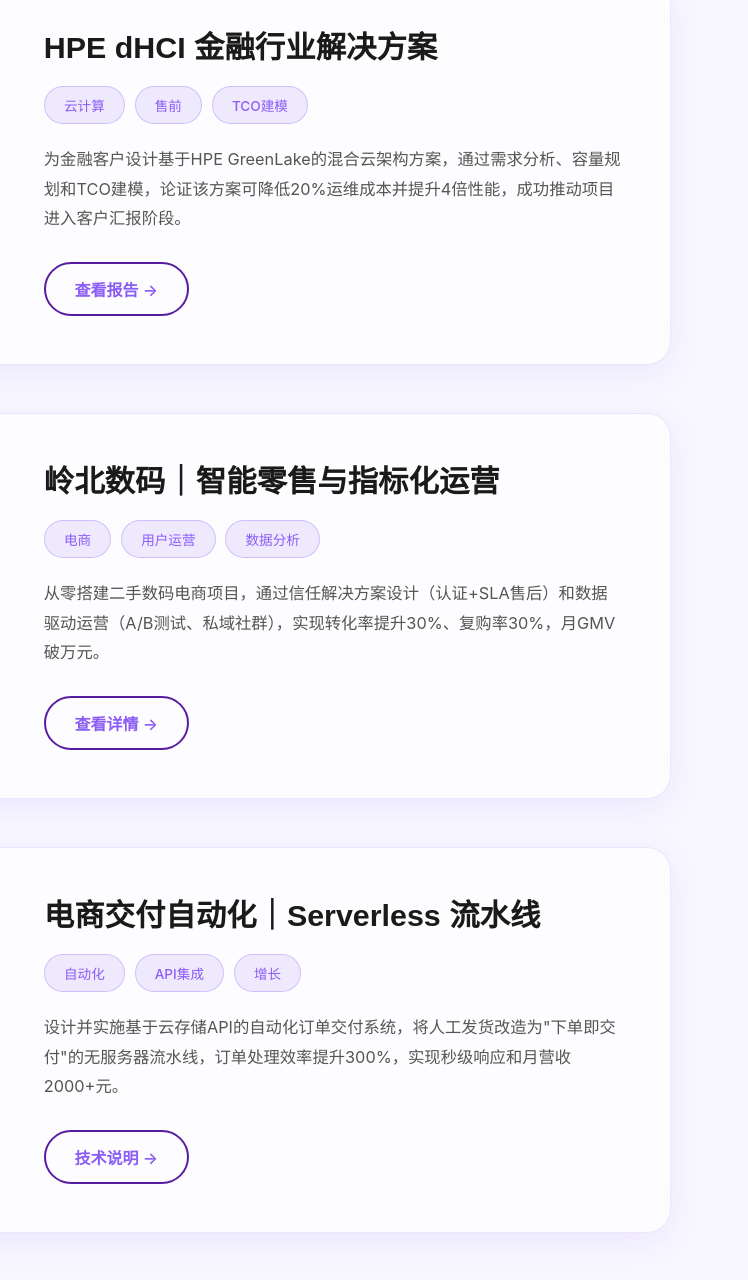
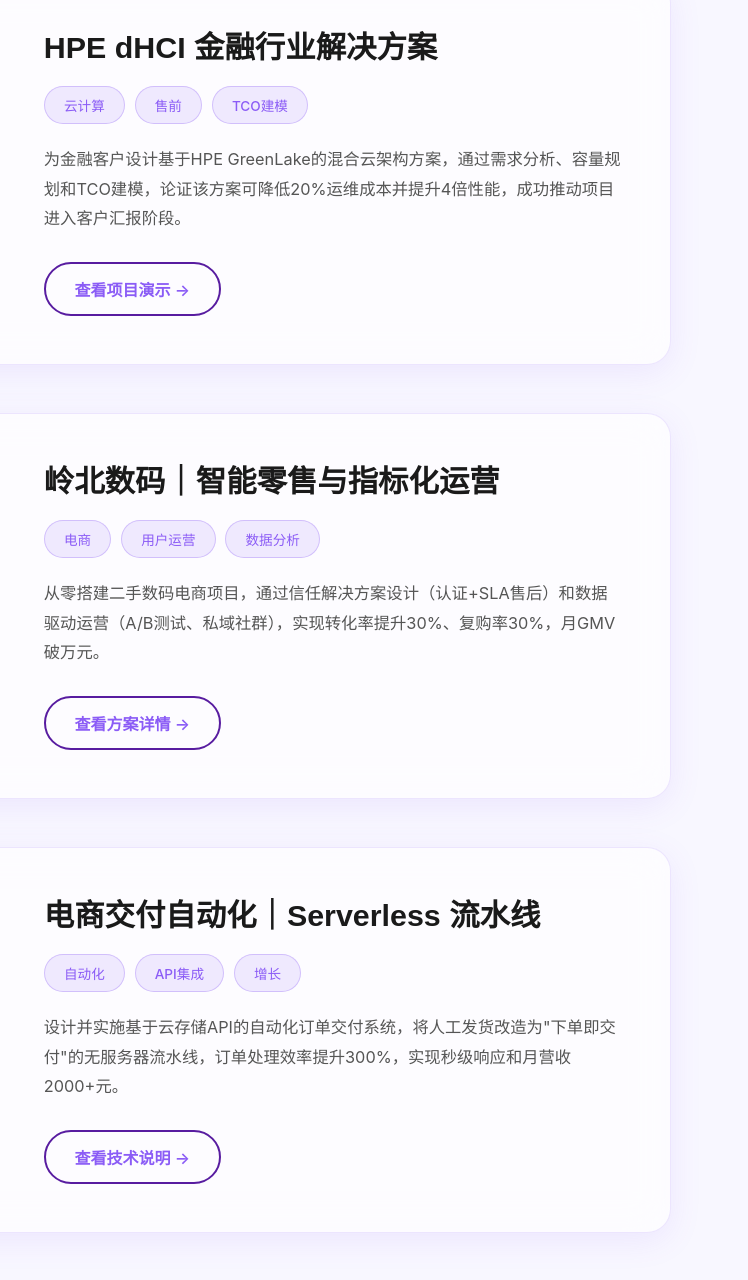
Before and after one commit to CheMiui/portfolio_Michelle, a plain HTML site: page index.html in a window 1280 px wide. Shown: the part 3647-4927 px from the top of the page, 532-1280 px from the left. Drawn offline with Linux system fonts and the light colour scheme.

Commit message:
Update index.html

```diff
--- a/index.html
+++ b/index.html
@@ -596,7 +596,7 @@ footer{ padding:3rem 6%; background:var(--bg-alt); color:var(--text-secondary);
         <h3 class="project-title"><span class="zh">HPE dHCI 金融行业解决方案</span><span class="en" style="display:none;">HPE dHCI Financial Solution</span></h3>
         <div class="project-tags"><span class="tag"><span class="zh">云计算</span><span class="en" style="display:none;">Cloud</span></span><span class="tag"><span class="zh">售前</span><span class="en" style="display:none;">Pre-Sales</span></span><span class="tag"><span class="zh">TCO建模</span><span class="en" style="display:none;">TCO Modeling</span></span></div>
         <p class="project-description"><span class="zh">为金融客户设计基于HPE GreenLake的混合云架构方案，通过需求分析、容量规划和TCO建模，论证该方案可降低20%运维成本并提升4倍性能，成功推动项目进入客户汇报阶段。</span><span class="en" style="display:none;">Designed HPE GreenLake-based hybrid cloud architecture for financial clients through requirement analysis, capacity planning, and TCO modeling. Demonstrated 20% cost reduction and 4x performance improvement, successfully advancing the project to client presentation stage.</span></p>
-        <div class="project-links"><a href="https://chemiui.github.io/dHCI-Financial-Solution-Project/" target="_blank" class="project-link"><span class="zh">查看报告 →</span><span class="en" style="display:none;">View Report →</span></a></div>
+        <div class="project-links"><a href="https://chemiui.github.io/dHCI-Financial-Solution-Project/" target="_blank" class="project-link"><span class="zh">查看项目演示 →</span><span class="en" style="display:none;">View Report →</span></a></div>
       </div>
     </div>
     <div class="project-card glass-card" data-category="ecommerce">
@@ -605,7 +605,7 @@ footer{ padding:3rem 6%; background:var(--bg-alt); color:var(--text-secondary);
         <h3 class="project-title"><span class="zh">岭北数码｜智能零售与指标化运营</span><span class="en" style="display:none;">BaLing Digital - Smart Retail & KPI Operations</span></h3>
         <div class="project-tags"><span class="tag"><span class="zh">电商</span><span class="en" style="display:none;">E-commerce</span></span><span class="tag"><span class="zh">用户运营</span><span class="en" style="display:none;">CRM</span></span><span class="tag"><span class="zh">数据分析</span><span class="en" style="display:none;">Analytics</span></span></div>
         <p class="project-description"><span class="zh">从零搭建二手数码电商项目，通过信任解决方案设计（认证+SLA售后）和数据驱动运营（A/B测试、私域社群），实现转化率提升30%、复购率30%，月GMV破万元。</span><span class="en" style="display:none;">Built a second-hand digital retail project from scratch. Through trust solution design and data-driven operations, achieved 30% conversion rate increase, 30% repeat purchase rate, and monthly GMV exceeding 10,000.</span></p>
-        <div class="project-links"><a href="https://chemiui.github.io/Northridge_Digital/" target="_blank" class="project-link"><span class="zh">查看详情 →</span><span class="en" style="display:none;">View Details →</span></a></div>
+        <div class="project-links"><a href="https://chemiui.github.io/Northridge_Digital/" target="_blank" class="project-link"><span class="zh">查看方案详情 →</span><span class="en" style="display:none;">View Details →</span></a></div>
       </div>
     </div>
     <div class="project-card glass-card" data-category="ecommerce">
@@ -614,7 +614,7 @@ footer{ padding:3rem 6%; background:var(--bg-alt); color:var(--text-secondary);
         <h3 class="project-title"><span class="zh">电商交付自动化｜Serverless 流水线</span><span class="en" style="display:none;">E-commerce Fulfillment Automation</span></h3>
         <div class="project-tags"><span class="tag"><span class="zh">自动化</span><span class="en" style="display:none;">Automation</span></span><span class="tag"><span class="zh">API集成</span><span class="en" style="display:none;">API</span></span><span class="tag"><span class="zh">增长</span><span class="en" style="display:none;">Growth</span></span></div>
         <p class="project-description"><span class="zh">设计并实施基于云存储API的自动化订单交付系统，将人工发货改造为"下单即交付"的无服务器流水线，订单处理效率提升300%，实现秒级响应和月营收2000+元。</span><span class="en" style="display:none;">Designed and implemented cloud storage API-based automated order fulfillment system. Achieved 300% efficiency improvement with second-level response and monthly revenue exceeding 2,000.</span></p>
-        <div class="project-links"><a href="#" class="project-link"><span class="zh">技术说明 →</span><span class="en" style="display:none;">Tech Notes →</span></a></div>
+        <div class="project-links"><a href="#" class="project-link"><span class="zh">查看技术说明 →</span><span class="en" style="display:none;">Tech Notes →</span></a></div>
       </div>
     </div>
   </div>
```
